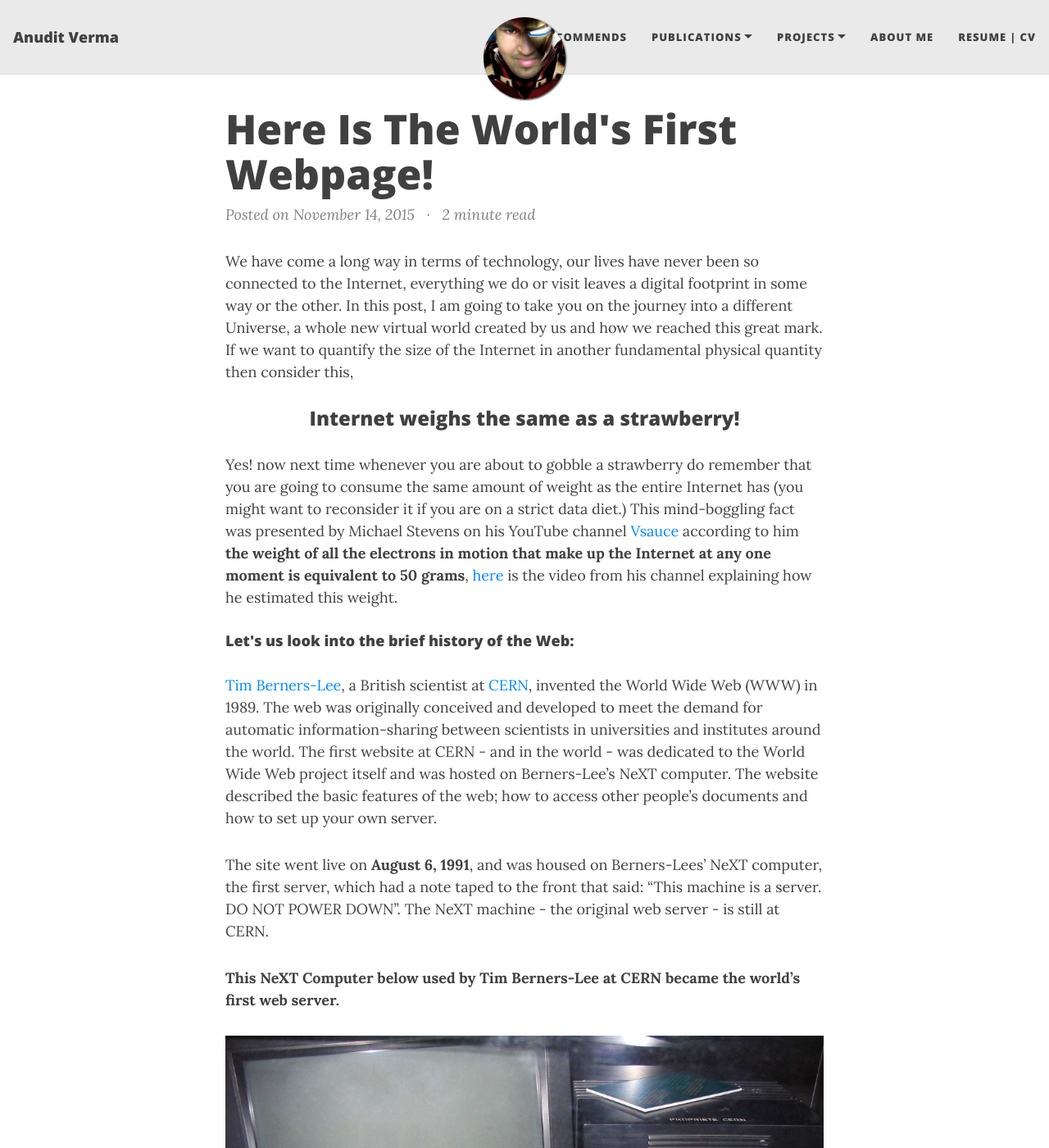
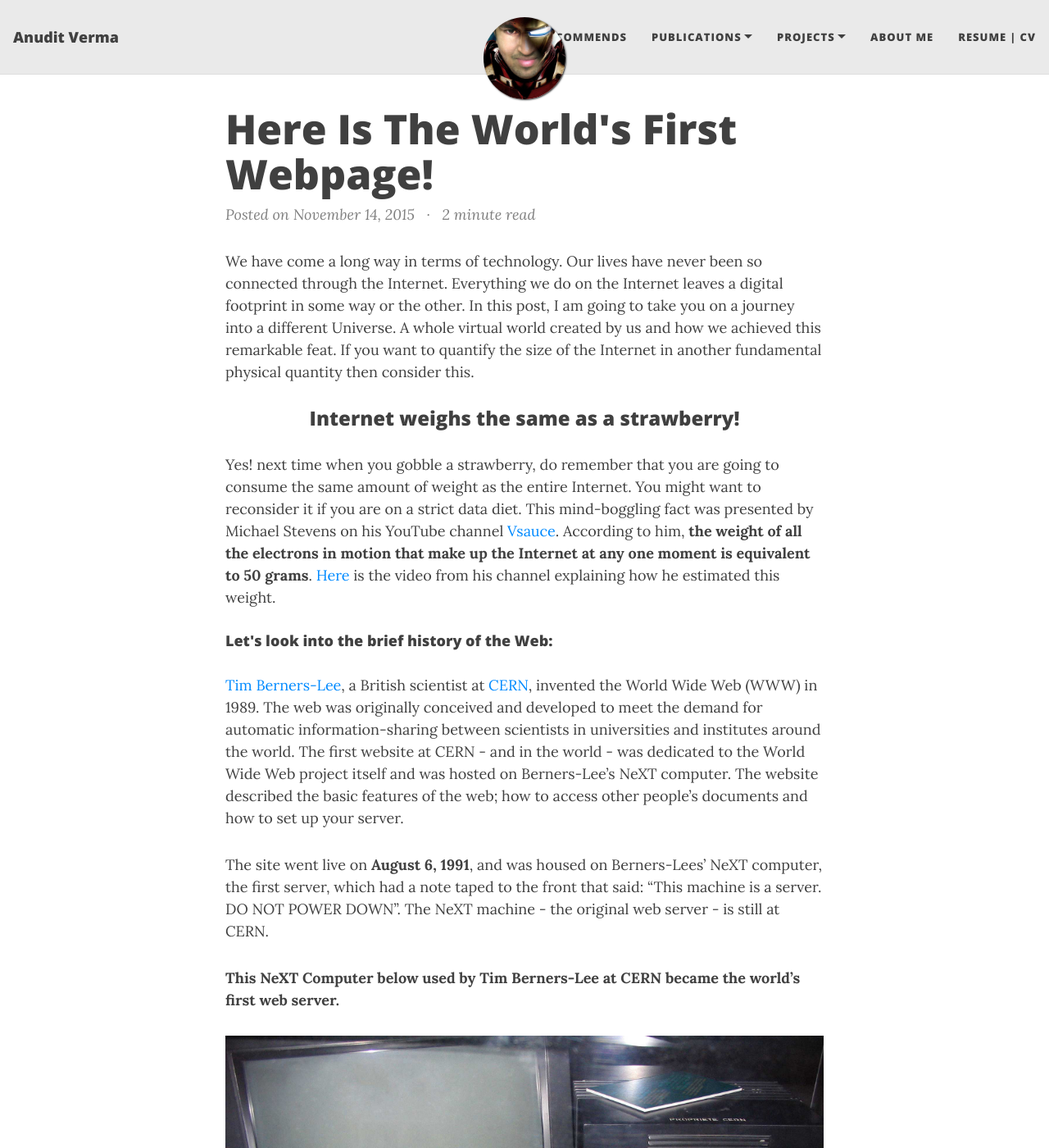
Before and after one commit to anuditverma/anuditverma.github.io, a Jekyll site: the page built from _posts/2015-11-14-worlds-first-webpage.md, in a window 1280 px wide and 1400 px high. Shown: the whole window at 82% size. Built offline with Jekyll 4.4.1, drawn with Linux system fonts in a browser that asks for light colours; nearby versions of some CDN libraries; comment, search, counter and statistics services are not loaded; some of the changed text lies outside the part shown.

Commit message:
Post Update: Here Is The World's First Webpage

```diff
--- a/_posts/2015-11-14-worlds-first-webpage.md
+++ b/_posts/2015-11-14-worlds-first-webpage.md
@@ -4,25 +4,25 @@ title: Here Is The World's First Webpage!
 tags: [www, Internet]
 ---
 
-We have come a long way in terms of technology, our lives have never been so connected to the Internet, everything we do or visit leaves a digital footprint in some way or the other. In this post, I am going to take you on the journey into a different Universe, a whole new virtual world created by us and how we reached this great mark. If we want to quantify the size of the Internet in another fundamental physical quantity then consider this,
+We have come a long way in terms of technology. Our lives have never been so connected through the Internet. Everything we do on the Internet leaves a digital footprint in some way or the other. In this post, I am going to take you on a journey into a different Universe. A whole virtual world created by us and how we achieved this remarkable feat. If you want to quantify the size of the Internet in another fundamental physical quantity then consider this.
 
 <center>
 <h3>Internet weighs the same as a strawberry!</h3>
 </center>
 
-Yes! now next time whenever you are about to gobble a strawberry do remember that you are going to consume the same amount of weight as the entire Internet has (you might want to reconsider it if you are on a strict data diet.) This mind-boggling fact was presented by Michael Stevens on his YouTube channel [Vsauce](https://www.youtube.com/user/Vsauce/videos) according to him __the weight of all the electrons in motion that make up the Internet at any one moment is equivalent to 50 grams__, [here](https://www.youtube.com/watch?v=WaUzu-iksi8) is the video from his channel explaining how he estimated this weight.
+Yes! next time when you gobble a strawberry, do remember that you are going to consume the same amount of weight as the entire Internet. You might want to reconsider it if you are on a strict data diet. This mind-boggling fact was presented by Michael Stevens on his YouTube channel [Vsauce](https://www.youtube.com/user/Vsauce/videos). According to him, __the weight of all the electrons in motion that make up the Internet at any one moment is equivalent to 50 grams__. [Here](https://www.youtube.com/watch?v=WaUzu-iksi8) is the video from his channel explaining how he estimated this weight.
 
-<h4>Let's us look into the brief history of the Web:</h4>
+<h4>Let's look into the brief history of the Web:</h4>
 [Tim Berners-Lee](https://www.w3.org/People/Berners-Lee/), a British scientist at [CERN](http://home.cern/about), invented the World Wide Web (WWW) in 1989. The web was originally conceived and developed to meet the demand for automatic information-sharing between scientists in universities and institutes around the world.
-The first website at CERN - and in the world - was dedicated to the World Wide Web project itself and was hosted on Berners-Lee's NeXT computer. The website described the basic features of the web; how to access other people's documents and how to set up your own server.
+The first website at CERN - and in the world - was dedicated to the World Wide Web project itself and was hosted on Berners-Lee's NeXT computer. The website described the basic features of the web; how to access other people's documents and how to set up your server.
 
 The site went live on __August 6, 1991__, and was housed on Berners-Lees' NeXT computer, the first server, which had a note taped to the front that said: "This machine is a server. DO NOT POWER DOWN". The NeXT machine - the original web server - is still at CERN.
 
 __This NeXT Computer below used by Tim Berners-Lee at CERN became the world's first web server.__
 
-![The World's First Web Server](/assets/img/First_Web_Server.jpg "The World's First Web Server")
+![The World's First Web Server](/assets/img/Worlds_First_Webpage/First_Web_Server.jpg "The World's First Web Server")
 
-On 30 April 1993 CERN put the World Wide Web software in the public domain. CERN made the next release available with an open licence, as a more sure way to maximise its dissemination. Through these actions, making the software required to run a web server freely available, along with a basic browser and a library of code, the web was allowed to flourish.
+On 30 April 1993, CERN put the World Wide Web software in the public domain. CERN made the next release available with an open licence, as a more sure way to maximise its dissemination. Through these actions, making the software required to run a web server freely available, along with a basic browser and a library of code, the web was allowed to flourish.
 
 
 <h4>The World's First Webpage:</h4>
@@ -30,7 +30,7 @@ CERN has preserved and restored machine names, IP addresses to their original st
 
 __Here is the image of the first webpage created, it was accessed through a line-mode browser.__
 
-![The World's First Webpage](/assets/img/first_web.png "The World's First Webpage")
+![The World's First Webpage](/assets/img/Worlds_First_Webpage/first_web.png "The World's First Webpage")
 
 You can also access and get the feel of this webpage through this [line-mode browser simulator](http://line-mode.cern.ch/www/hypertext/WWW/TheProject.html) provided by CERN and here is the [html file](http://info.cern.ch/hypertext/WWW/TheProject.html), which you can access through your browser.
 
```
Also changed, not shown: assets/img/Worlds_First_Webpage/First_Web_Server.jpg (renamed from assets/img/First_Web_Server.jpg), assets/img/Worlds_First_Webpage/first_web.png (renamed from assets/img/first_web.png).
